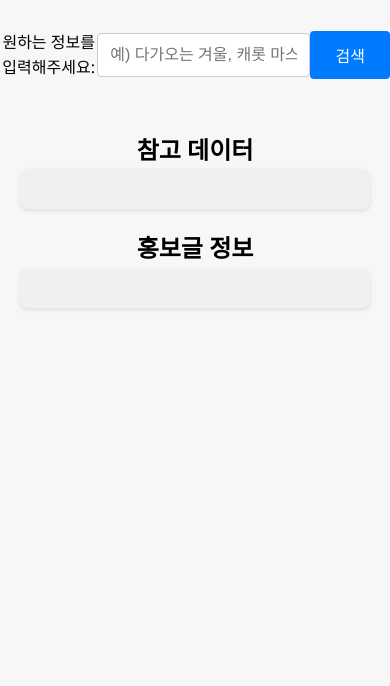
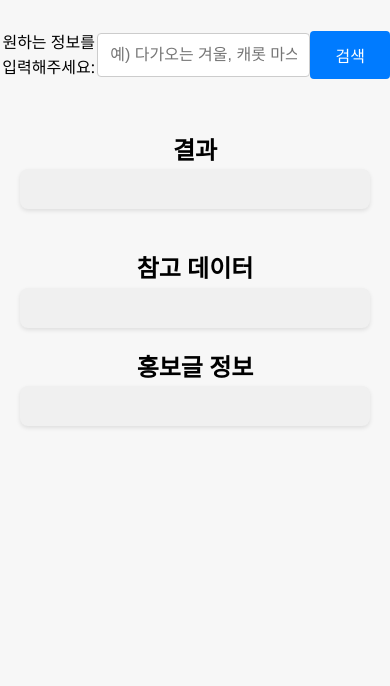
Before and after one commit to LJHgithub2/MarketingAI-Bot, a Django app: page /mysite/ in a window 390 px wide. Shown: the part 107-793 px from the top of the page. Run offline with Django 5.2, Linux system fonts and the light colour scheme; parts of the project's set-up code (start-up, migrations or seed data) failed here and were passed over.

Commit message:
로직 변경에 따른 프론트엔드 페이지 수정

```diff
--- a/web/mysite/templates/index.html
+++ b/web/mysite/templates/index.html
@@ -24,6 +24,12 @@
                 </form>
             </section>
             <section id="output-section">
+                <h2>결과</h2>
+                <div id="section2" class="card">
+                    <!-- JSON 데이터 출력을 여기에 추가 -->
+                </div>
+            </section>
+            <section id="data-section">
                 <div>
                     <h2>참고 데이터</h2>
                     <div id="section1" class="card">
@@ -32,7 +38,7 @@
                 </div>
                 <div>
                     <h2>홍보글 정보</h2>
-                    <div id="section2" class="card">
+                    <div id="section3" class="card">
                         <!-- JSON 데이터 출력을 여기에 추가 -->
                     </div>
                 </div>
--- a/web/static/main.css
+++ b/web/static/main.css
@@ -69,8 +69,15 @@ button {
 button:hover {
     background-color: #0056b3;
 }
+#output-section {
+    display: flex-columns;
+    padding: 20px;
+}
+#section2 {
+    text-align: center;
+}
 
-#output-section {
+#data-section {
     display: grid;
     grid-template-columns: repeat(auto-fit, minmax(250px, 1fr));
     gap: 20px;
@@ -143,7 +150,7 @@ button:hover {
         border-radius: 4px;
     }
 
-    #output-section {
+    #data-section {
         grid-template-columns: 1fr;
     }
 }
```
Also changed, not shown: web/static/main.js (+28 -7 lines).
